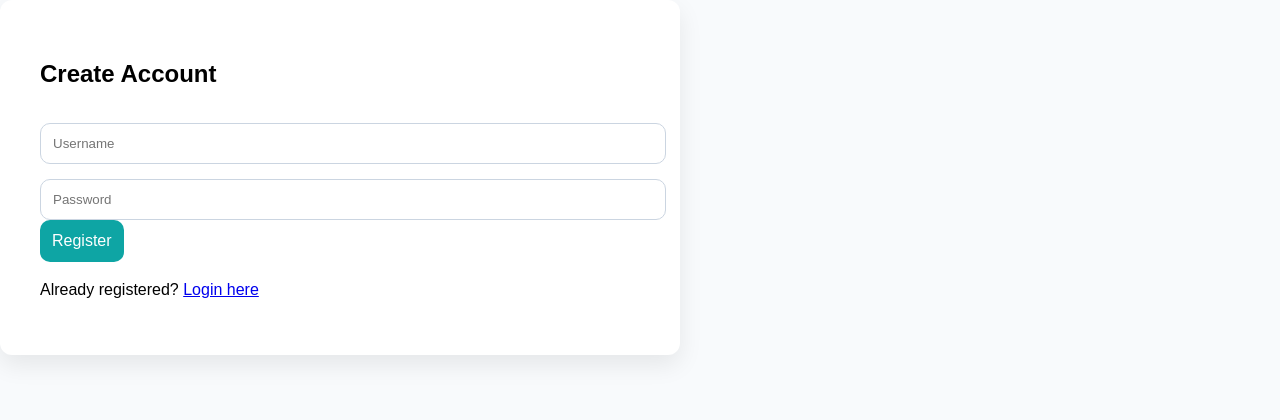
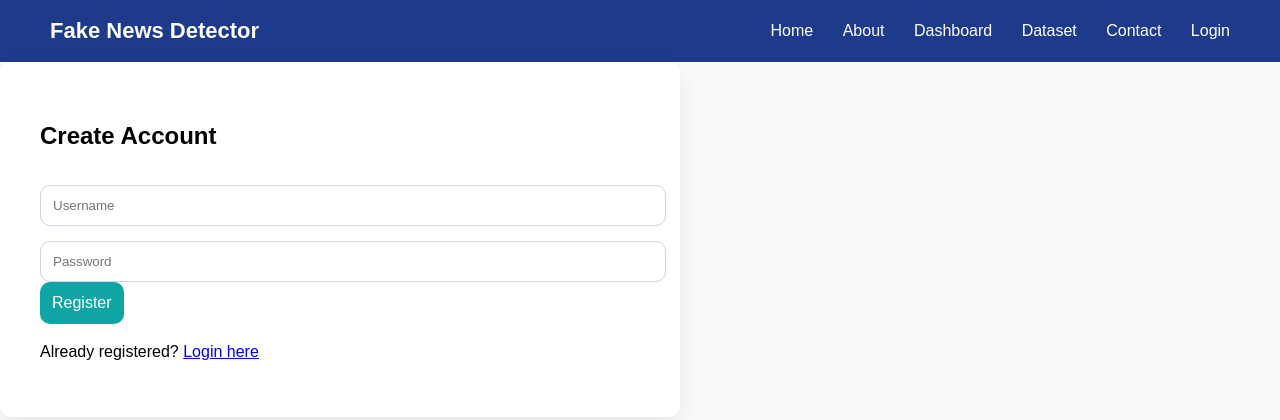
Before and after one commit to kusumakarananya-code/fake-news-detector, a Flask app: page /register_page in a window 1280 px wide. Shown: the top 420 px of the page. Run offline with Flask 3, Linux system fonts and the light colour scheme; parts of the project's set-up code (start-up, migrations or seed data) failed here and were passed over.

Commit message:
Fixed register page navigation and restored navbar

```diff
--- a/templates/register.html
+++ b/templates/register.html
@@ -12,6 +12,25 @@ href="{{ url_for('static', filename='style.css') }}">
 
 
 <body>
+
+    <div class="navbar">
+
+<div class="logo">
+Fake News Detector
+</div>
+
+<div class="nav-links">
+
+<a href="/">Home</a>
+<a href="/about">About</a>
+<a href="/dashboard">Dashboard</a>
+<a href="/dataset">Dataset</a>
+<a href="/contact">Contact</a>
+<a href="/login_page">Login</a>
+
+</div>
+
+</div>
 
 
 <div class="card">
@@ -40,7 +59,7 @@ Register
 
 Already registered?
 
-<a href="/login">
+<a href="/login_page">
 
 Login here
 
@@ -93,6 +112,10 @@ await response.json();
 document.getElementById("registerResult").innerHTML =
 result.msg;
 
+if(result.msg === "User registered successfully"){
+window.location.href = "/login_page";
+}
+
 }
 
 
```
Also changed, not shown: static/script.js (+4 -5 lines).
